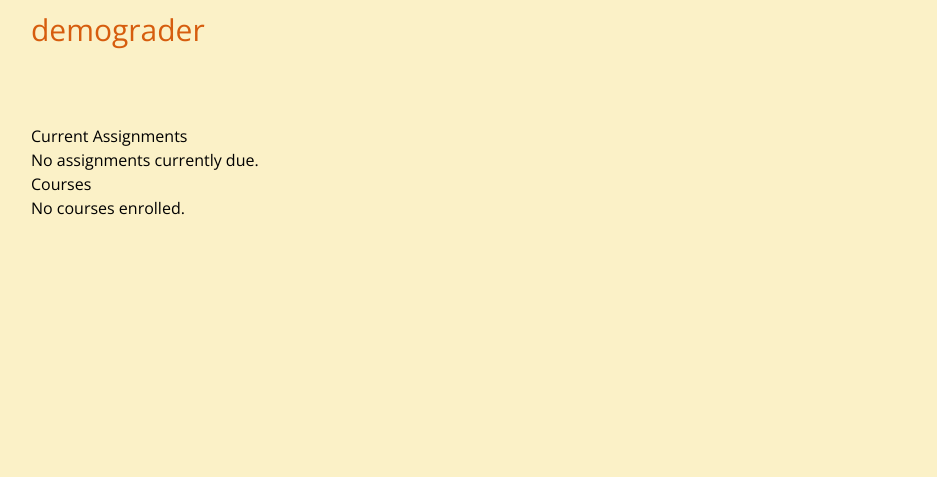
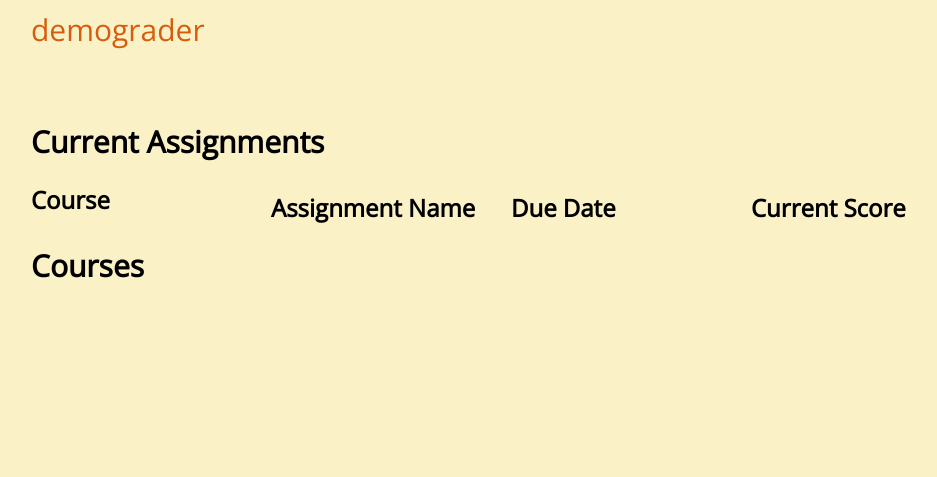
Before and after one commit to justinnhli/flask-demograder, a Python web app: template templates/home-student.html in a window 1280 px wide. Shown: the top 477 px of the page, without its empty margins (129-1066 px from the left). Run offline with Jinja, Linux system fonts and the light colour scheme; the template is opened without the code that fills it, so the values that code supplies are empty; some libraries are stand-ins or nearby versions.

Commit message:
Added some time functionality and reformatted the homepage

```diff
--- a/routes.py
+++ b/routes.py
@@ -1,5 +1,7 @@
 from ast import Assign
 from flask import Blueprint, render_template, url_for, redirect, abort
+
+from datetime import datetime
 
 from .context import _set_student_context, get_context, Role
 import os.path
@@ -38,6 +40,7 @@ def home():
         # but I don't get anything.
         for course in context['courses']:
             context['assignments'] += course.assignments
+        context['current_time'] = datetime.now()
         return render_template('home-student.html', **context)
     else:
         return render_template('home.html', **context)
--- a/templates/home-student.html
+++ b/templates/home-student.html
@@ -1,46 +1,46 @@
 {% extends "base.html" %}
+
 {% block title %}Demograder{% endblock %}
+
 {% block content %}
     <!-- Assignment Panel: Current Assignments Due By Student -->
     <!-- The "current" assignments are assignment due between now() and 2 weeks -->
-    <div id="assignment-panel">
-        <h2>Current Assignments</h2>
-        {% if assignments %}
-            <table class="asg-table">
-                <tr>
-                    <th>Course</th>
-                    <th>Assignment Name</th>
-                    <th>Due Date</th>
-                    <th>Current Score</th>
-                </tr>
-                {% for assignment in assignments %}
-            <!-- Design decisions: is section needed, what is "current" (since due dates can widely vary from 1-4 weeks for example) -->
-                    <tr>
-                        <td>
-                            {{assignment.course.department_code}}
-                            {{assignment.course.number}}
-                            {{assignment.course.season}}
-                            {{assignment.course.year}}
-                        </td>
-                        <td><a href="#">{{ assignment.name }}</a></td>
-                        <td>{{ assignment.due_date }}</td>
-                        <td>N/A</td>
-                    </tr>
-                {% endfor %}
-            </table>
+    <h1 class="font-bold text-3xl mb-6">Current Assignments</h1>
+
+    <div class="grid grid-cols-4 space-y-2 text-xl">
+        <div class="font-semibold text-2xl">Course</div>
+        <div class="font-semibold text-2xl">Assignment Name</div>
+        <div class="font-semibold text-2xl">Due Date</div>
+        <div class="font-semibold text-2xl">Current Score</div>
+
+        {% for assignment in assignments %}
+            <div>{{ assignment.course.department_code}} {{ assignment.course.number }} {{ assignment.course.season }} {{ assignment.course.year }}</div>
+            <div>{{ assignment.name }}</div>
+            <div>
+                {% set delta = (assignment.due_date - current_time) %}
+                {{ assignment.due_date.strftime("%A, %B %-d at %I:%M %p") }}
+                {% if delta.days != None %}
+                    ({{ delta.days }}d, {{ delta.seconds // 60 // 60 }}h)
+                {% elif delta.hours != None %}
+                    ({{ delta.seconds // 60 // 60 }}h, {{ delta.seconds // 60 }})
+                {% else %}
+                    ({{ delta.seconds // 60 }}m, {{ delta.seconds }})
+                {% endif %}
+            </div>
+            <div>{{ 0 }}</div>
+        {% endfor %}
+    </div>
+
+    <h1 class="font-bold text-3xl my-6">Courses</h1>
+
+    <div class="text-xl">
+        {% if courses == None %}
+        <div class="text-center text-xl">No Courses</div>
         {% else %}
-            <h3>No assignments currently due.</h3>
+        {% for course in courses %}
+        <a class="lorange text-xl" href="{{ url_for('demograder.course_view', course_id=course.id) }}">{{ course.department_code }} {{ course.number }} {{ course.title }}: {{ course.season }} {{ course.year }}</a>
+        {% endfor %}
         {% endif %}
     </div>
-    <div id="course-panel">
-        <h1>Courses</h1>
-        {% if courses %}
-            {% for course in courses %}
-            <a href="/course/{{course.id}}">{{course.title}}</a>
-            <br>
-            {% endfor %}
-        {% else %}
-            <h2> No courses enrolled. </h2>
-        {% endif %}
-    </div>
+
 {% endblock %}
```
